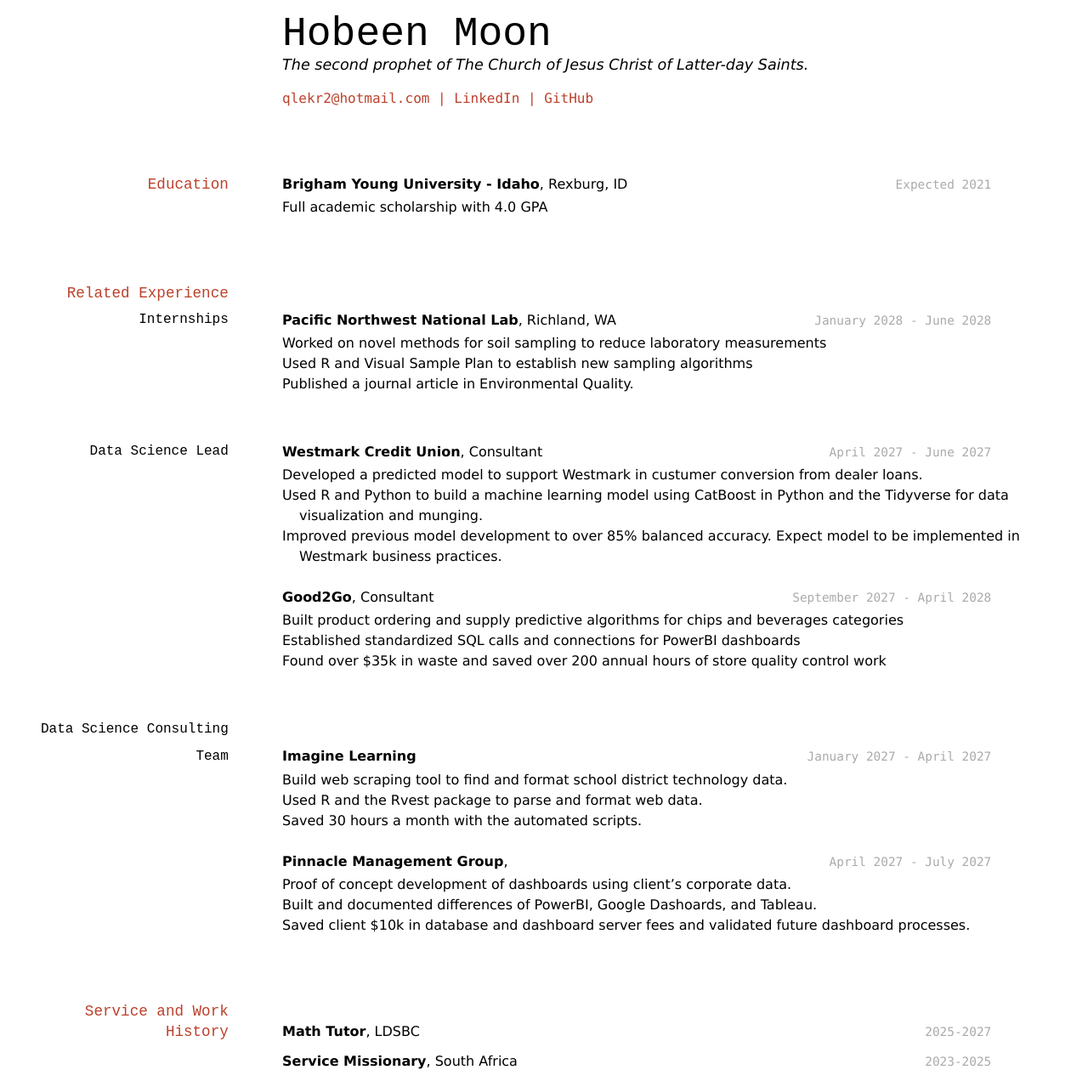
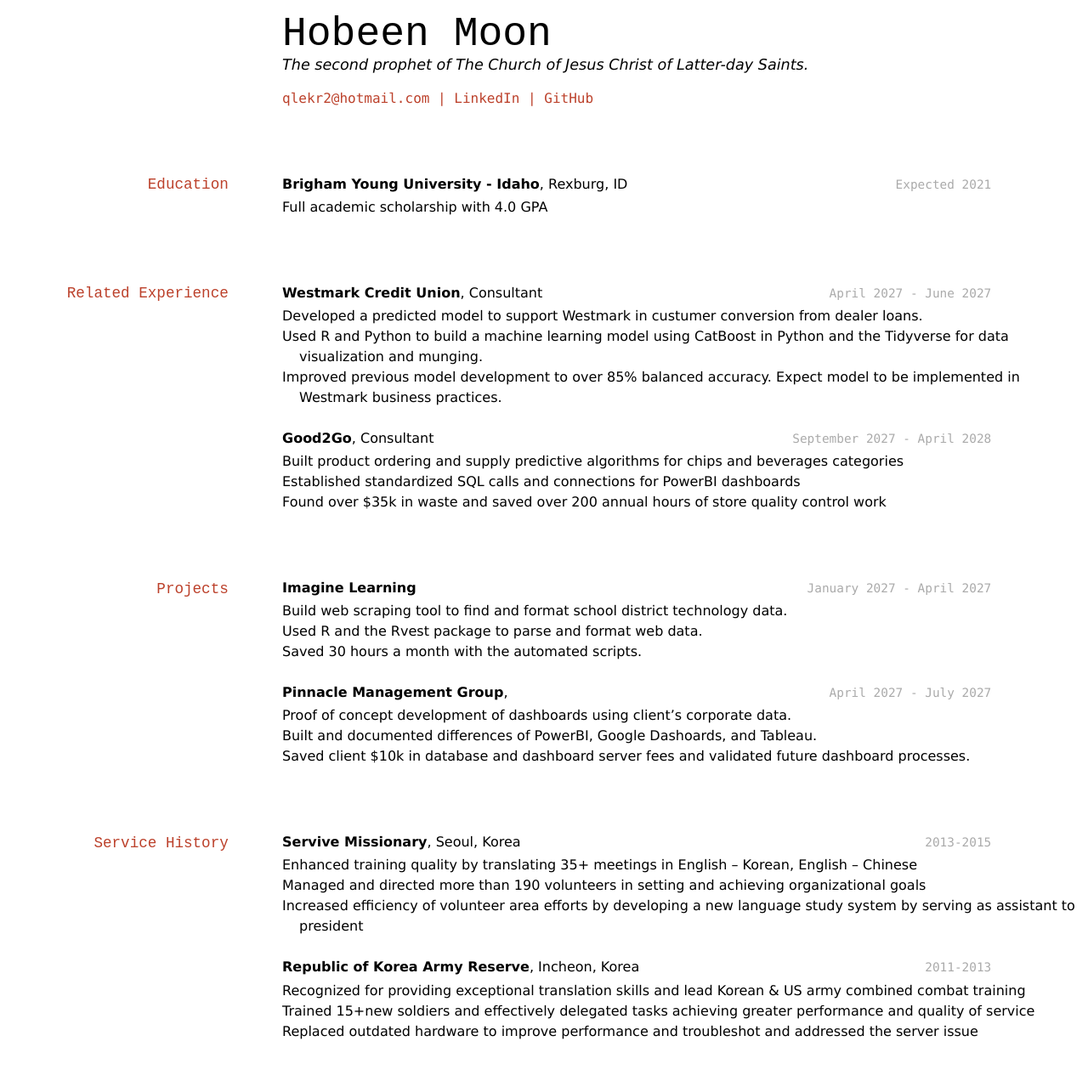
Before and after one commit to Hobeen-Moon/MoonHobeen_resume, a Jekyll site: the page built from docs/index.md, in a window 1280 px wide. Shown: the whole page at 85% size. Built offline with Jekyll 4.4.1, drawn with Linux system fonts in a browser that asks for light colours; after the commit the page ends 1250 px from its top, so only the background shows below that.

Commit message:
A few more edits to service history.

```diff
--- a/docs/index.md
+++ b/docs/index.md
@@ -22,17 +22,6 @@ __Brigham Young University - Idaho__, Rexburg, ID
 
 ## Related Experience
 
-### Internships
-
-`January 2028 - June 2028`
-__Pacific Northwest National Lab__, Richland, WA
-
-- Worked on novel methods for soil sampling to reduce laboratory measurements
-- Used R and Visual Sample Plan to establish new sampling algorithms
-- Published a journal article in Environmental Quality.
-
-### Data Science Lead
-
 `April 2027 - June 2027`
 __Westmark Credit Union__, Consultant
 
@@ -47,7 +36,7 @@ __Good2Go__, Consultant
 - Established standardized SQL calls and connections for PowerBI dashboards
 - Found over $35k in waste and saved over 200 annual hours of store quality control work
 
-### Data Science Consulting Team
+## Projects
 
 `January 2027 - April 2027`
 __Imagine Learning__
@@ -64,15 +53,23 @@ __Pinnacle Management Group__,
 - Saved client $10k in database and dashboard server fees and validated future dashboard processes.
 
 
-## Service and Work History
+## Service History
 
-`2025-2027`
-__Math Tutor__, LDSBC
+`2013-2015`
+__Servive Missionary__, Seoul, Korea
+- Enhanced training quality by translating 35+ meetings in English – Korean, English – Chinese
+- Managed and directed more than 190 volunteers in setting and achieving organizational goals
+- Increased efficiency of volunteer area efforts by developing a new language study system by serving as
+assistant to president
 
 
-`2023-2025`
-__Service Missionary__, South Africa
-
+`2011-2013`
+__Republic of Korea Army Reserve__, Incheon, Korea
+- Recognized for providing exceptional translation skills and lead Korean & US army combined combat
+training
+- Trained 15+new soldiers and effectively delegated tasks achieving greater performance and quality of
+service
+- Replaced outdated hardware to improve performance and troubleshot and addressed the server issue
 
 
 <!-- ### Footer
```
